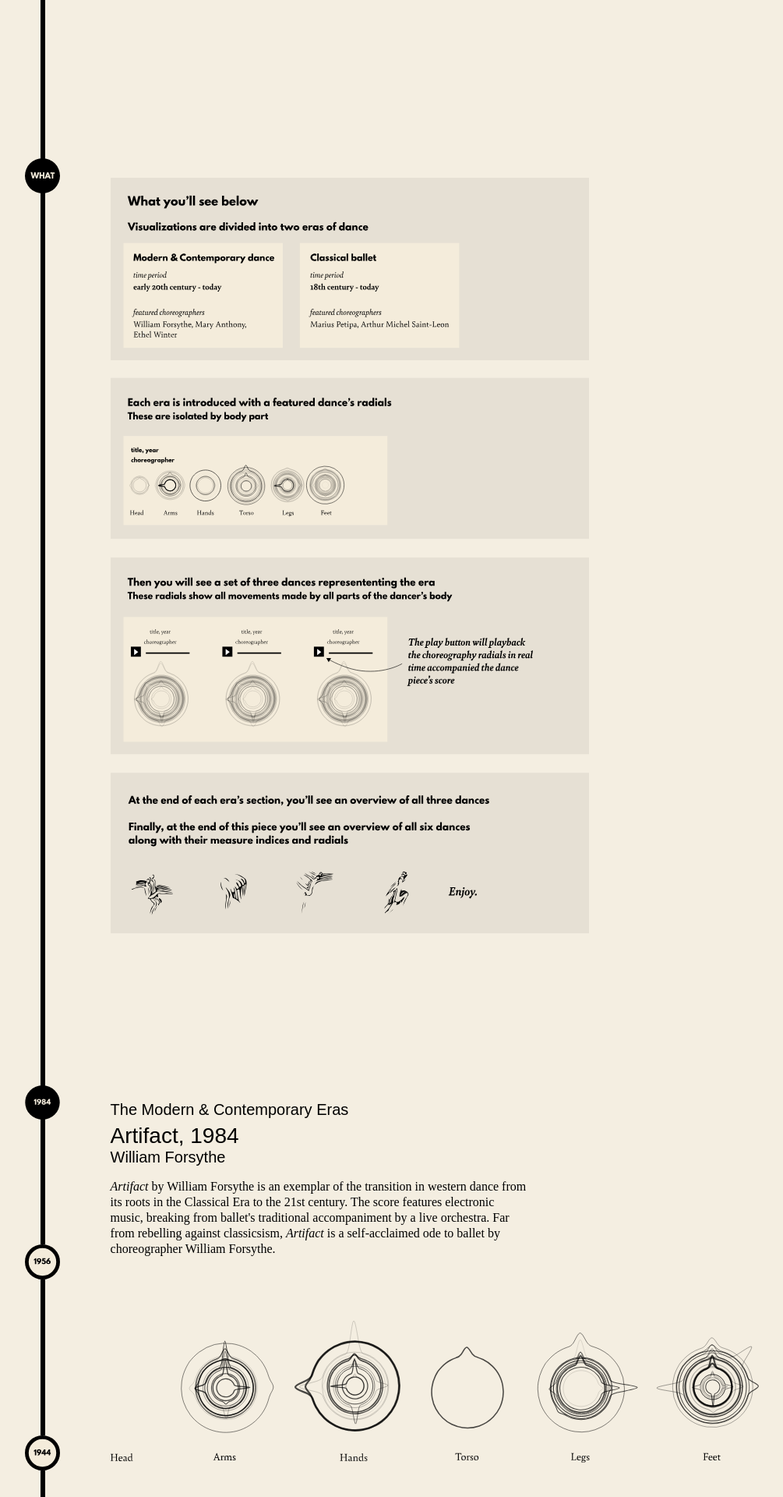
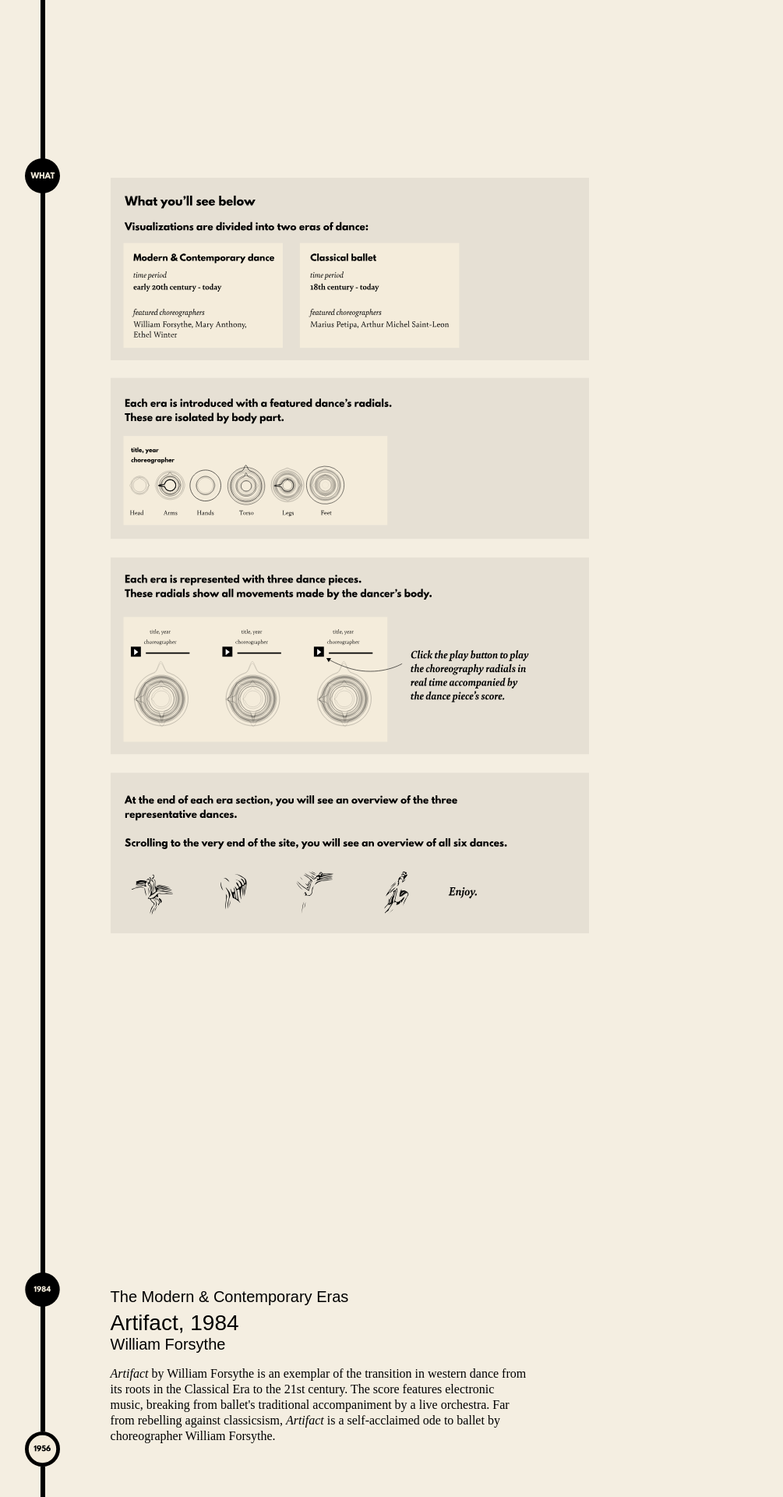
Before and after one commit to laurasher/taxonomy-of-dance, a Flask app: page / in a window 1280 px wide. Shown: the part 2148-4068 px from the top of the page at 78% size, without its empty margins (12-1017 px from the left). Run offline with Flask 2, Linux system fonts and the light colour scheme; some libraries are stand-ins or nearby versions; some web fonts are replaced.

Commit message:
Edit table of contents text.

```diff
--- a/templates/home.html
+++ b/templates/home.html
@@ -116,7 +116,8 @@
 			margin-top: 70vh;
 		}
 		#year_1944 {
-			margin-top: 143vh;
+			/* margin-top: 143vh; */
+			margin-top: 173vh;
 		}
 		#year_1956 {
 			margin-top: 20vh;
@@ -343,7 +344,8 @@
 			border-width: 1px;
 		}
 		#modern-era-feature-spread {
-			margin-top: 60vh !important;
+			/* margin-top: 60vh !important; */
+			margin-top: 90vh !important;
 		}
 		#taxonomy-timeline{
 			margin-top: var(--general-margin);
```
Also changed, not shown: static/assets/table-of-contents-no-blocks.svg (deleted), static/assets/table-of-contents.svg.
